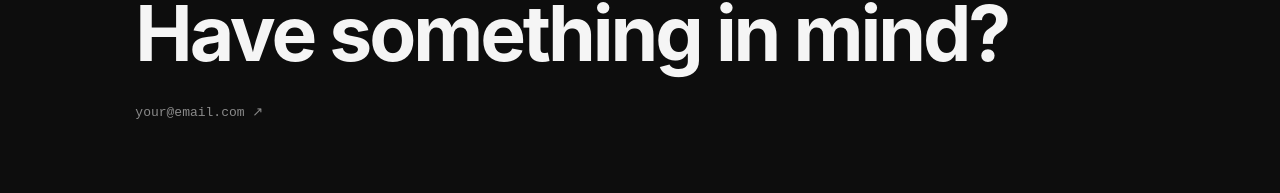
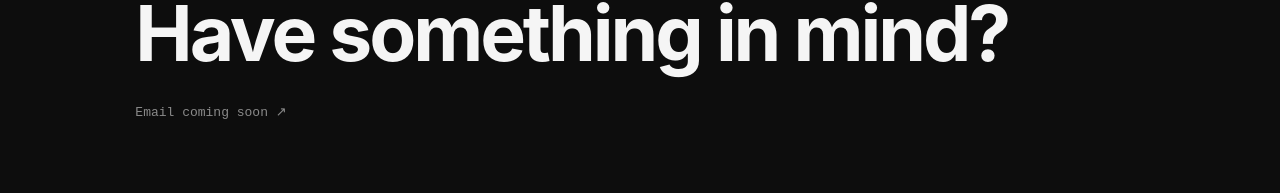
Before and after one commit to nineb1ts/nineb1ts.de, a React (Vite) app: page / in a window 1280 px wide. Shown: the part 4407-4600 px from the top of the page. Built offline with nearby package versions, Linux system fonts and the light colour scheme.

Commit message:
chore: update contact placeholder

```diff
--- a/src/App.tsx
+++ b/src/App.tsx
@@ -125,8 +125,8 @@ function App() {
 
               <h2>Have something in mind?</h2>
 
-              <a className="contact-link" href="mailto:your@email.com">
-                your@email.com ↗
+              <a className="contact-link" href="#">
+                Email coming soon ↗
               </a>
             </div>
           </div>
```
